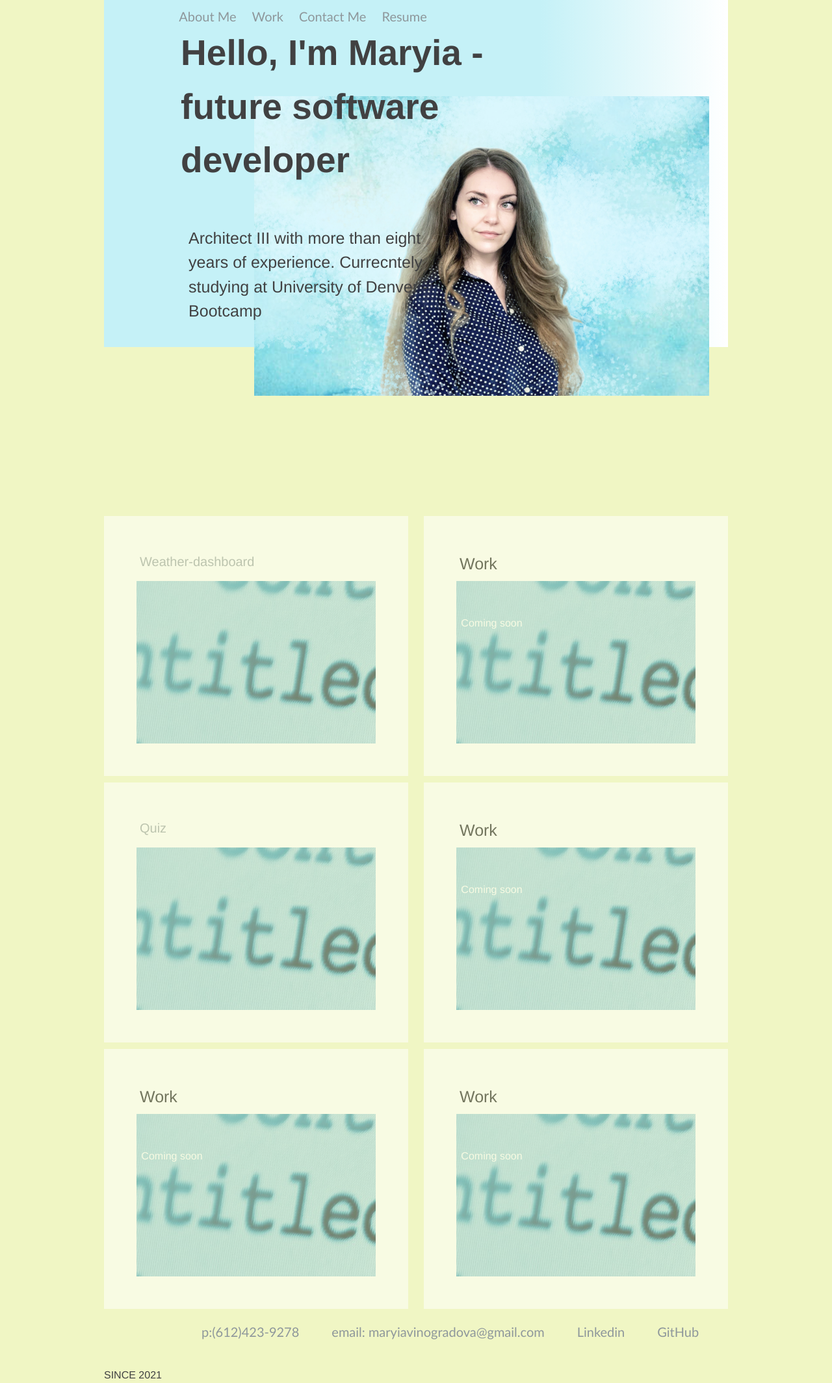
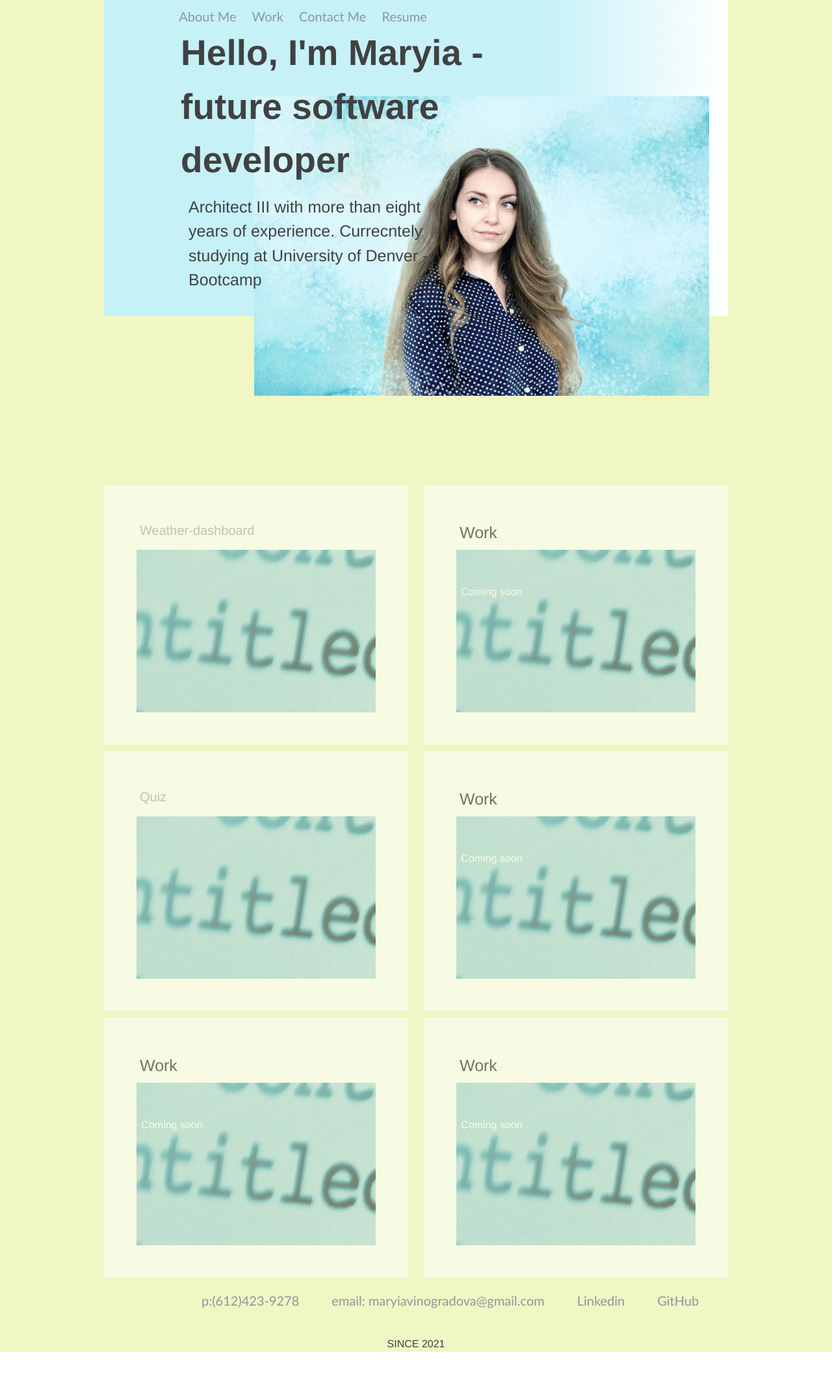
Before and after one commit to MaryiaVinogradova/Professional-Portfolio, a plain HTML site: page index.html in a window 1280 px wide. Shown: the whole page at 65% size. After the commit the page ends 2080 px from the top, so only its background shows below. Drawn offline with nearby package versions, Linux system fonts and the light colour scheme; a script that the page names is missing.

Commit message:
HW week7 is finished

```diff
--- a/stylesheet.css
+++ b/stylesheet.css
@@ -101,7 +101,7 @@ a{
 
 }
 
-li:hover{
+a:hover{
     color: rgb(74 175 192);
 
 }
@@ -114,7 +114,6 @@ li:hover{
 }
 
 .bio-discr{
-    padding-top: 60px;
     padding-bottom: 30px;
     text-align: left;
     position: relative;
@@ -259,3 +258,9 @@ main{
         display: inline;
 
     }
+
+    footer{
+        justify-content: center;
+        display: flex;
+        flex-wrap: wrap;
+    }
```
Also changed, not shown: index.html (+0 -2 lines), 2 other files.
